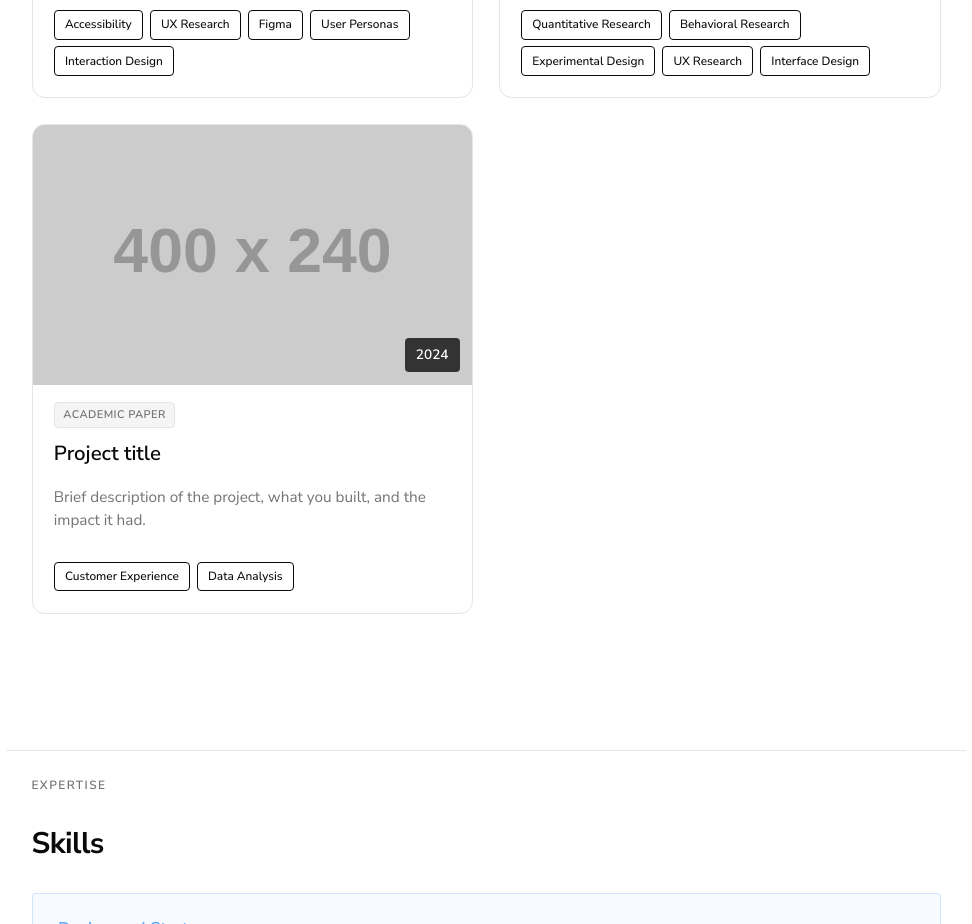
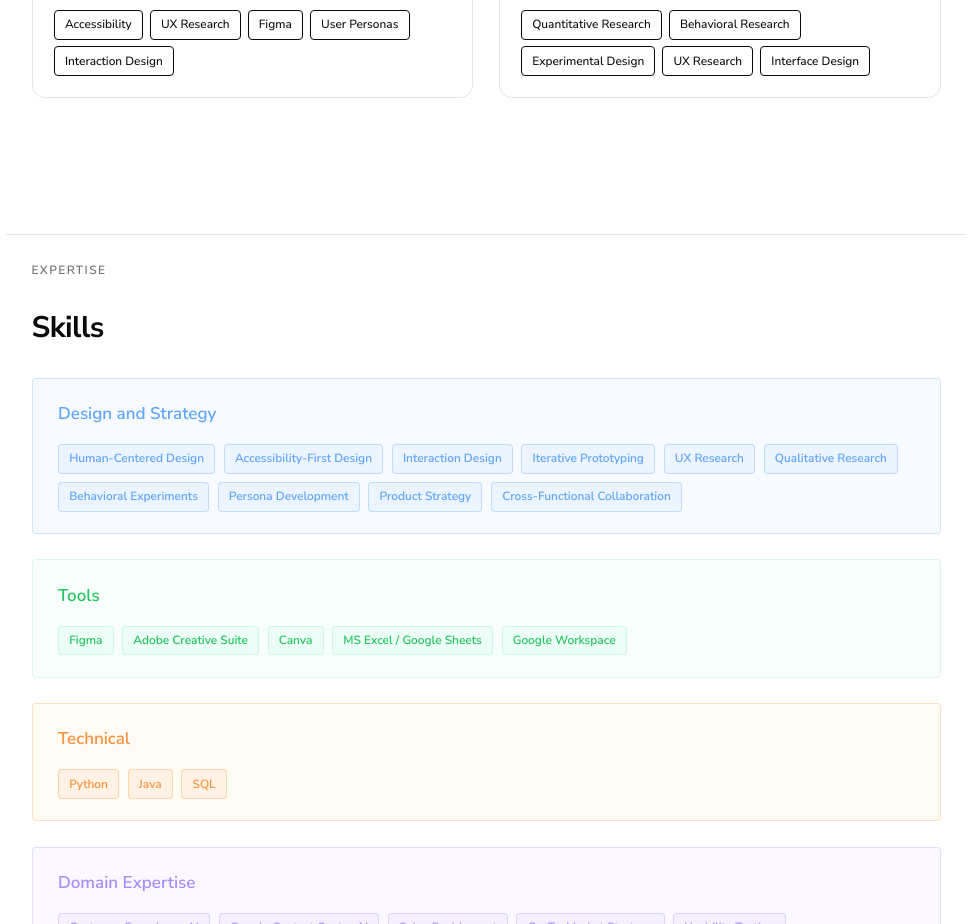
Before and after one commit to VishnupriyaRayaprolu/VishnupriyaRayaprolu.github.io, a website: page index.html in a window 1280 px wide. Shown: the part 1450-2374 px from the top of the page, without its empty margins (284-1256 px from the left). Drawn offline with Linux system fonts and the light colour scheme; placeholder pictures from the web are drawn by us.

Commit message:
Comment out project card section in index.html to temporarily disable its display while maintaining the code for future reference.

```diff
--- a/index.html
+++ b/index.html
@@ -138,7 +138,7 @@
           </div>
         </article>
 
-        <article class="project-card project-card-box">
+        <!-- <article class="project-card project-card-box">
           <div class="project-card-img-wrap">
             <img src="https://placehold.co/400x240/e5e5e5/999?text=Project" alt="Project thumbnail" class="project-card-img" />
             <span class="project-year">2024</span>
@@ -152,7 +152,7 @@
             <span class="project-tag">Customer Experience</span>
             <span class="project-tag">Data Analysis</span>
           </div>
-        </article>
+        </article> -->
       </div>
     </section>
 
```
